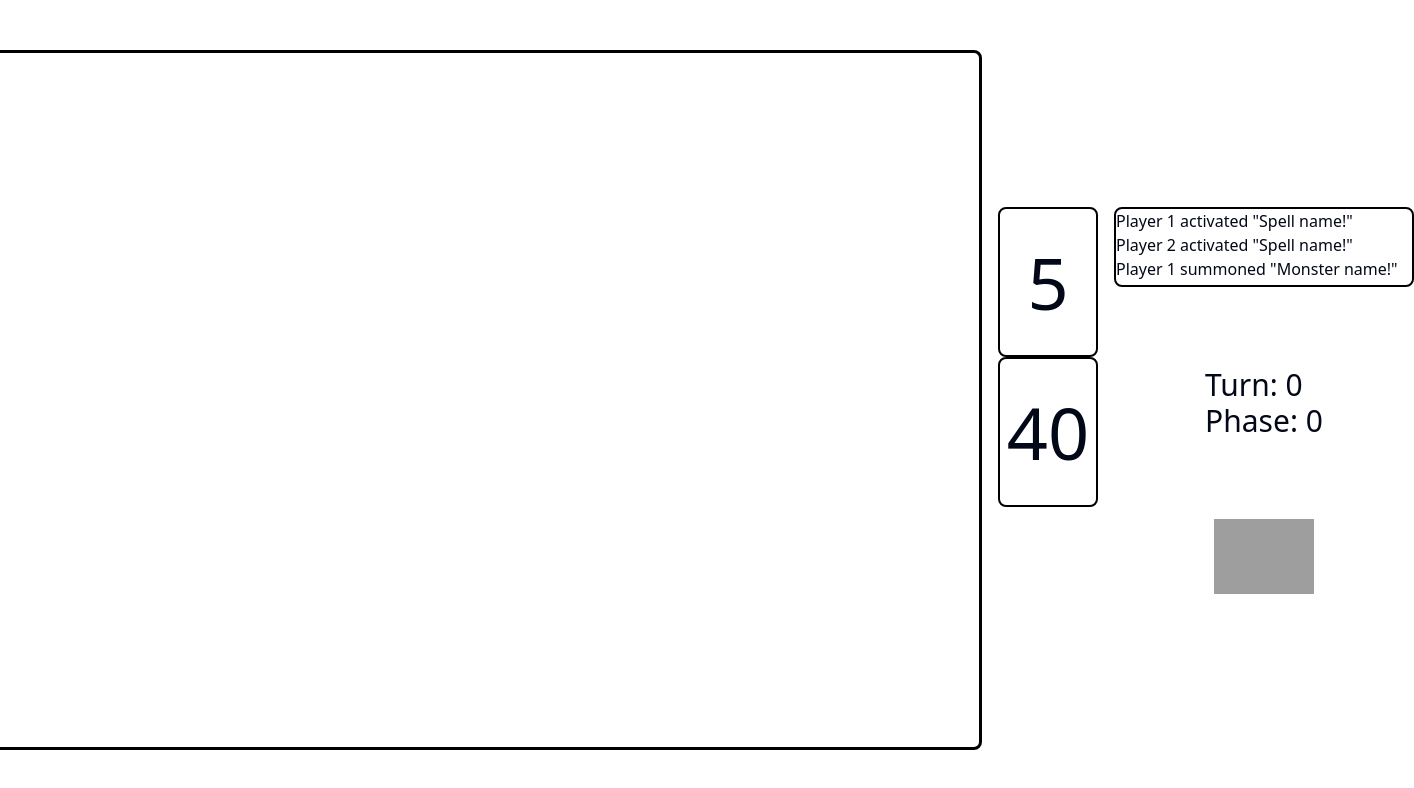
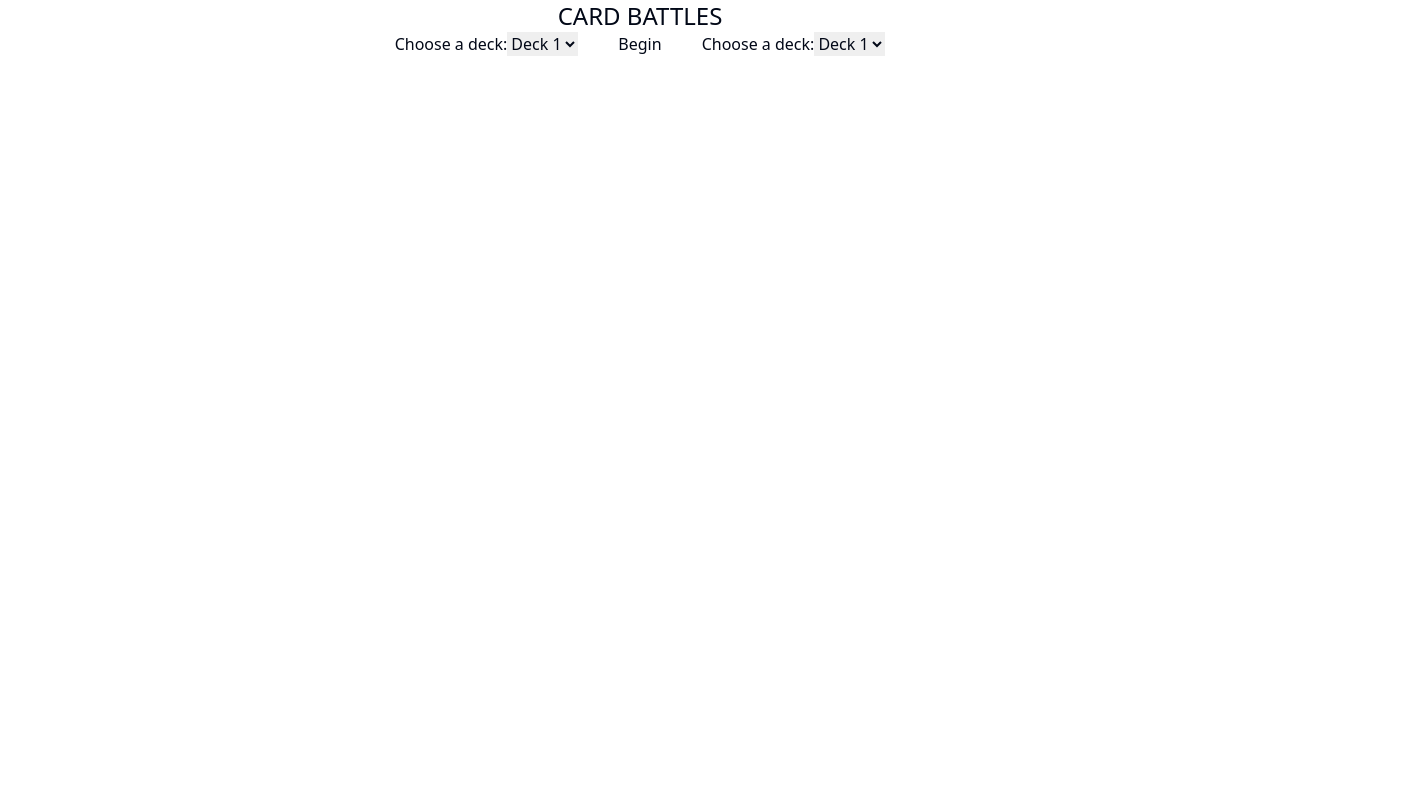
Before and after one commit to jcbhmr/card-battle, a React (Vite) app: page / in a window 1280 px wide. Shown: the top 788 px of the page, 1414 px wide, since content can reach past the window. Built offline with nearby package versions, Linux system fonts and the light colour scheme; grey boxes are pictures that could not be loaded.

Commit message:
Added early version of title/deck select screen.

```diff
--- a/src/App.tsx
+++ b/src/App.tsx
@@ -111,11 +111,35 @@ function CreatureComponent({
 }
 
 /**
+ * Displays card shape with a number on it indicating how many cards are in the pile. This one has onclick to allow player to draw
+ * @returns returns markup displaying what i wrote just above
+ */
+function Deck() {
+  let player = gameOb.currentPlayer;
+  let handleDraw = function () {
+    if(player.actions < 1){
+      player.drawCard(1);
+      player.actions -= 1;
+    }
+    else{
+      log.push(<div>{player.username} attempted to draw, but does not have enough actions.</div>)
+    }
+  };
+  return (
+    <div className="card_shape flex h-screen hover:border-red-800" onClick={handleDraw}>
+      <div className="text-center text-7xl m-auto">
+        <div className="">{player.deck.length}</div>
+      </div>
+    </div>
+  );
+}
+
+/**
  * Displays card shape with a number on it indicating how many cards are in the pile.
  * @param size, a number that represents number of cards in pile
  * @returns returns markup displaying what i wrote just above
  */
-function PileOfCards({ size }: { size: number }) {
+function DiscardPile({ size }: { size: number }) {
   return (
     <div className="card_shape flex h-screen hover:border-red-800">
       <div className="text-center text-7xl m-auto">
@@ -353,8 +377,9 @@ function PlayerDisplay({game, playerID}: {game: Game, playerID: number}){
       <div className="flex flex-col">
         <h1>{player.username}username</h1>
 
-      HP: {player.hp}
-      Actions: {player.actions}
+        HP: {player.hp}
+        <br></br>
+        Actions: {player.actions}
       </div>
 
     </div>
@@ -366,7 +391,8 @@ function PlayerDisplay({game, playerID}: {game: Game, playerID: number}){
  */
 function GameBoard(){
   return(
-    <div>
+    <div  className="flex justify-center items-center h-screen p-4">
+      <div>
       {/*Gonna need to comment much of this just so we're aware of what is happening in some of these.*/}
       {/*This div is a row that shows a players stats and then their hand of cards*/}
       <div className="flex flex-row items-center">
@@ -377,8 +403,8 @@ function GameBoard(){
       <div className="flex justify-center items-center gap-4">
         {/*This column shows a deck and discard pile*/}
         <div className="flex flex-col">
-            <PileOfCards size={40}></PileOfCards>
-            <PileOfCards size={5}></PileOfCards>
+            <Deck></Deck>
+            <DiscardPile size={5}></DiscardPile>
         </div>
         {/*The board between two columns*/}
         <Board game={gameOb} />
@@ -386,8 +412,8 @@ function GameBoard(){
         <div className="flex flex-row gap-4">
           {/*The first column shows the deck and discard pile (like the one you saw earlier*/}
           <div className="flex flex-col">
-            <PileOfCards size={5}></PileOfCards>
-            <PileOfCards size={40}></PileOfCards>
+            <DiscardPile size={5}></DiscardPile>
+            <Deck></Deck>
           </div>
           {/*This column shows the game log text bot and the button for moving phases below it*/}
           <div className="flex flex-col justify-center items-center gap-20">
@@ -401,8 +427,8 @@ function GameBoard(){
         <PlayerDisplay game={gameOb} playerID={0}></PlayerDisplay>
       </div>
 
+      </div>
     </div>
-
   );
 }
 /**
@@ -419,6 +445,8 @@ function GameLog(){
       Turn: {gameOb.currentTurn}
       <br></br>
       Phase: {gameOb.turnPhase}
+      <br></br>
+      Turn Player: {gameOb.currentPlayer.username}
     </div>
     </>
   )
@@ -429,16 +457,25 @@ function GameLog(){
  */
 function PhaseButton({imagePath}: {imagePath: string}){
   return(
-    <button><img src={imagePath}
+    <button onClick={gameOb.enterNextPhase}><img src={imagePath}
     width="100" height="100"></img></button>
   )
 }
 function App() {
+  const[begin, setBegin] = useState(false);
+  let h = function(){
+    setBegin(true);
+  }
+  let page=<></>
+  if(begin){
+    page=<GameBoard></GameBoard>
+  }
+  else{
+    page=<DeckSelectScreen handle={h}></DeckSelectScreen>
+  }
   return (
     <>
-      <div className="flex justify-center items-center h-screen p-4">
-        <GameBoard />
-      </div>
+      {page}
     </>
   );
 }
@@ -446,3 +483,32 @@ function App() {
 const gameOb = new Game();
 
 export default App;
+
+
+function ListOfDecks(){
+  return(
+    <div>
+      <label>Choose a deck:</label>
+        <select>
+          <option>Deck 1</option>
+          <option>Deck 2</option>
+        </select>
+    </div>
+  )
+}
+
+function DeckSelectScreen({handle}: {handle: Function}){
+  return(
+    <div className="flex flex-col">
+      <h1 className="text-2xl flex flex-row justify-center">
+        CARD BATTLES
+      </h1>
+      <div className="flex flex-row justify-center gap-10">
+      <ListOfDecks></ListOfDecks>
+      <button onClick={handle}>Begin</button>
+      <ListOfDecks></ListOfDecks>
+      </div>
+    </div>
+
+  )
+}
```
